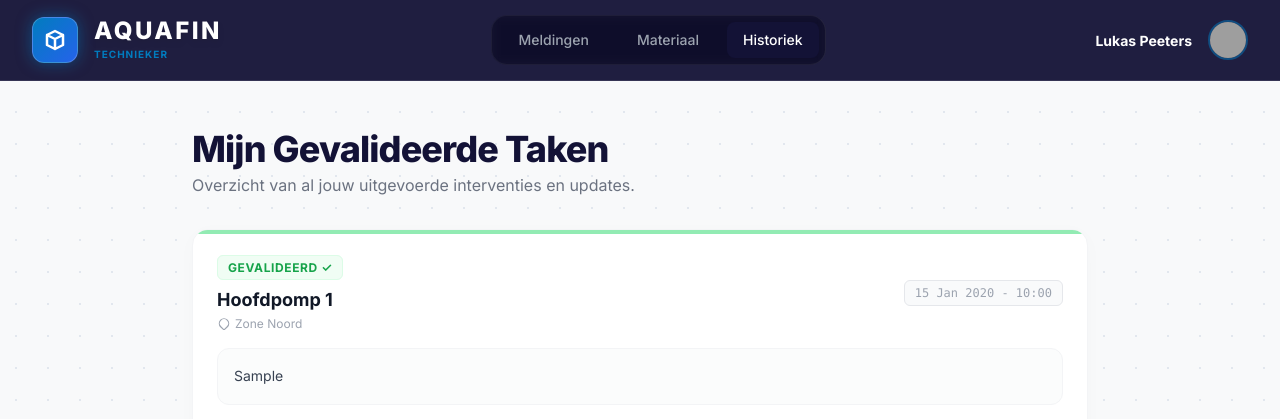
After one commit to kulsoom0704/Aquafin-programming-project, a Laravel app: page /technieker/historiek in a window 1280 px wide. The commit adds this page. Shown: the top 419 px of the page. Run offline with Laravel 12, Linux system fonts and the light colour scheme; data comes from the database, SQL or seed files in the repository; tables that the repository leaves empty hold one stand-in row (values such as "Sample post"); some libraries are stand-ins or nearby versions; grey boxes are pictures that could not be loaded.

Commit message:
feat: historiek pagina toegevoegd voor gevalideerde taken en foto-uploads

```diff
--- a/app/Http/Controllers/InstallatieController.php
+++ b/app/Http/Controllers/InstallatieController.php
@@ -81,19 +81,30 @@ class InstallatieController extends Controller
         return view('technieker.logboek', compact('installatie'));
     }
 
-    // Validatie en opslag van een nieuwe interventienotitie
+    // Validatie en opslag van een nieuwe interventienotitie MET FOTO
     public function storeNotitie(Request $request, $id)
     {
+        // 1. Validatie (Maintenant on autorise les images)
         $request->validate([
-            'opmerking' => 'required|string|min:3'
+            'opmerking' => 'required|string|min:3',
+            'afbeelding' => 'nullable|image|mimes:jpeg,png,jpg,webp|max:5120' // Max 5MB
         ]);
 
         $installatie = Installatie::findOrFail($id);
 
+        // 2. Traitement du fichier image
+        $imagePath = null;
+        if ($request->hasFile('afbeelding')) {
+            // Sauvegarde dans storage/app/public/notities_images
+            $imagePath = $request->file('afbeelding')->store('notities_images', 'public');
+        }
+
+        // 3. Création de la note en base de données
         Notitie::create([
             'installatie_id' => $id,
             'user_id' => 1, // Lukas
-            'opmerking' => $request->opmerking
+            'opmerking' => $request->opmerking,
+            'afbeelding' => $imagePath // Le chemin de l'image est enregistré
         ]);
 
         // Logische update: De laatste onderhoudsdatum wordt direct naar NU gezet
@@ -148,4 +159,29 @@ class InstallatieController extends Controller
 
         return redirect()->back()->with('success', "Bestelling succesvol geregistreerd voor {$request->aantal}x {$onderdeel->naam}.");
     }
+
+    /*
+    |--------------------------------------------------------------------------
+    | Historiek van gevalideerde interventies
+    |--------------------------------------------------------------------------
+    */
+    public function historiek()
+    {
+        try {
+            $actieveTechniekerId = 1;
+
+            $notities = Notitie::where('user_id', $actieveTechniekerId)
+                ->with('installatie')
+                ->latest()
+                ->get();
+
+            return view('technieker.historiek', compact('notities'));
+
+        } catch (\Exception $e) {
+            return view('technieker.historiek', [
+                'notities' => collect(),
+                'error' => 'Er is een fout opgetreden bij het laden van de historiek.'
+            ]);
+        }
+    }
 }
--- a/app/Models/Notitie.php
+++ b/app/Models/Notitie.php
@@ -6,7 +6,8 @@ use Illuminate\Database\Eloquent\Model;
 
 class Notitie extends Model
 {
-    protected $fillable = ['installatie_id', 'user_id', 'opmerking'];
+
+    protected $fillable = ['installatie_id', 'user_id', 'opmerking', 'afbeelding'];
 
     public function installatie()
     {
--- a/resources/views/layouts/app.blade.php
+++ b/resources/views/layouts/app.blade.php
@@ -1,5 +1,6 @@
 <!DOCTYPE html>
 <html lang="nl">
+
 <head>
     {{--
         Bestand: resources/views/layouts/app.blade.php
@@ -16,7 +17,9 @@
         tailwind.config = {
             theme: {
                 extend: {
-                    fontFamily: { sans: ['Inter', 'sans-serif'] },
+                    fontFamily: {
+                        sans: ['Inter', 'sans-serif']
+                    },
                     colors: {
                         aquaBlue: '#017CBF',
                         aquaDark: '#131236',
@@ -27,10 +30,22 @@
         }
     </script>
     <style>
-        ::-webkit-scrollbar { width: 6px; }
-        ::-webkit-scrollbar-track { background: transparent; }
-        ::-webkit-scrollbar-thumb { background: #e2e8f0; border-radius: 10px; }
-        ::-webkit-scrollbar-thumb:hover { background: #017CBF; }
+        ::-webkit-scrollbar {
+            width: 6px;
+        }
+
+        ::-webkit-scrollbar-track {
+            background: transparent;
+        }
+
+        ::-webkit-scrollbar-thumb {
+            background: #e2e8f0;
+            border-radius: 10px;
+        }
+
+        ::-webkit-scrollbar-thumb:hover {
+            background: #017CBF;
+        }
 
         /* Achtergrondraster voor een professionele/technische look */
         .bg-grid {
@@ -39,6 +54,7 @@
         }
     </style>
 </head>
+
 <body class="bg-beigeSoft text-gray-800 font-sans antialiased flex flex-col min-h-screen relative selection:bg-aquaBlue selection:text-white">
 
     <div class="absolute inset-0 z-0 bg-grid opacity-50 pointer-events-none"></div>
@@ -49,7 +65,9 @@
 
                 <div class="flex items-center space-x-4">
                     <div class="bg-gradient-to-br from-aquaBlue to-blue-600 text-white p-2.5 rounded-xl shadow-[0_0_15px_rgba(1,124,191,0.5)] border border-white/20">
-                        <svg class="w-6 h-6" fill="none" stroke="currentColor" viewBox="0 0 24 24"><path stroke-linecap="round" stroke-linejoin="round" stroke-width="2.5" d="M20 7l-8-4-8 4m16 0l-8 4m8-4v10l-8 4m0-10L4 7m8 4v10M4 7v10l8 4"></path></svg>
+                        <svg class="w-6 h-6" fill="none" stroke="currentColor" viewBox="0 0 24 24">
+                            <path stroke-linecap="round" stroke-linejoin="round" stroke-width="2.5" d="M20 7l-8-4-8 4m16 0l-8 4m8-4v10l-8 4m0-10L4 7m8 4v10M4 7v10l8 4"></path>
+                        </svg>
                     </div>
                     <div class="flex flex-col">
                         <span class="text-2xl font-extrabold tracking-widest text-white leading-none drop-shadow-md">AQUAFIN</span>
@@ -63,6 +81,9 @@
                     </a>
                     <a href="{{ route('materiaal.bestellen') }}" class="group flex items-center space-x-2 px-5 py-2 rounded-xl transition-all duration-300 {{ request()->routeIs('materiaal.bestellen') ? 'bg-white/10 text-white shadow-sm' : 'text-gray-400 hover:text-white hover:bg-white/5' }}">
                         <span class="font-medium text-sm">Materiaal</span>
+                    </a>
+                    <a href="{{ route('technieker.historiek') }}" class="px-4 py-2 rounded-lg text-sm font-medium transition-colors {{ Request::routeIs('technieker.historiek') ? 'bg-aquaDark text-white' : 'text-gray-300 hover:text-white' }}">
+                        Historiek
                     </a>
                 </div>
 
@@ -82,4 +103,5 @@
     </main>
 
 </body>
+
 </html>
--- /dev/null
+++ b/resources/views/technieker/historiek.blade.php
@@ -0,0 +1,72 @@
+@extends('layouts.app')
+
+@section('title', 'Mijn Historiek')
+
+@section('content')
+<div class="max-w-4xl mx-auto">
+
+    {{-- Koptekst --}}
+    <div class="mb-8">
+        <h1 class="text-4xl font-extrabold text-aquaDark tracking-tight mb-1">Mijn Gevalideerde Taken</h1>
+        <p class="text-gray-500">Overzicht van al jouw uitgevoerde interventies en updates.</p>
+    </div>
+
+    {{-- Foutafhandeling --}}
+    @if(isset($error))
+        <div class="flex items-center bg-red-50 border border-red-100 p-4 rounded-xl mb-8">
+            <p class="text-red-800 font-medium">{{ $error }}</p>
+        </div>
+    @endif
+
+    {{-- Lijst met validaties --}}
+    @if($notities->count() > 0)
+        <div class="space-y-6">
+            @foreach($notities as $notitie)
+                <div class="bg-white rounded-2xl p-6 border border-gray-100 shadow-[0_4px_20px_rgb(0,0,0,0.02)] relative overflow-hidden">
+                    <div class="absolute top-0 left-0 w-full h-1 bg-green-400 opacity-60"></div>
+
+                    <div class="flex flex-col sm:flex-row justify-between items-start sm:items-center mb-4 gap-2">
+                        <div>
+                            <span class="text-xs font-bold text-green-600 bg-green-50 px-2.5 py-1 rounded-md border border-green-100 uppercase tracking-wider">
+                                Gevalideerd ✓
+                            </span>
+                            <h3 class="text-lg font-bold text-gray-900 mt-2">
+                                {{ $notitie->installatie->naam ?? 'Onbekende installatie' }}
+                            </h3>
+                            <p class="text-xs text-gray-400 flex items-center mt-0.5">
+                                <svg class="w-3.5 h-3.5 mr-1" fill="none" stroke="currentColor" viewBox="0 0 24 24"><path stroke-linecap="round" stroke-linejoin="round" stroke-width="2" d="M17.657 16.657L13.414 20.9a1.998 1.998 0 01-2.827 0l-4.244-4.243a8 8 0 1111.314 0z"></path></svg>
+                                {{ $notitie->installatie->locatie ?? 'Geen locatie' }}
+                            </p>
+                        </div>
+                        <span class="text-xs font-mono font-medium text-gray-400 bg-gray-50 px-2.5 py-1 rounded-md border border-gray-200">
+                            {{ $notitie->created_at->format('d M Y - H:i') }}
+                        </span>
+                    </div>
+
+                    {{-- De ingevoerde tekst --}}
+                    <div class="bg-gray-50/60 rounded-xl p-4 border border-gray-100 text-sm text-gray-700 leading-relaxed">
+                        {{ $notitie->opmerking }}
+                    </div>
+
+                    {{-- Als er een foto is geüpload, tonen we die hier --}}
+                    @if($notitie->afbeelding)
+                        <div class="mt-4 rounded-xl overflow-hidden border border-gray-200 bg-gray-50 max-w-md">
+                            <img src="{{ asset('storage/' . $notitie->afbeelding) }}" alt="Bewijs" class="w-full h-auto max-h-48 object-cover">
+                        </div>
+                    @endif
+                </div>
+            @endforeach
+        </div>
+    @else
+        {{-- Lege staat --}}
+        <div class="flex flex-col items-center justify-center h-64 text-center bg-white rounded-2xl border-2 border-dashed border-gray-200">
+            <div class="bg-gray-50 p-4 rounded-full mb-4 shadow-inner">
+                <svg class="w-10 h-10 text-gray-300" fill="none" stroke="currentColor" viewBox="0 0 24 24"><path stroke-linecap="round" stroke-linejoin="round" stroke-width="2" d="M9 5H7a2 2 0 00-2 2v12a2 2 0 002 2h10a2 2 0 002-2V7a2 2 0 00-2-2h-2M9 5a2 2 0 002 2h2a2 2 0 002-2M9 5a2 2 0 012-2h2a2 2 0 012 2"></path></svg>
+            </div>
+            <h3 class="text-lg font-bold text-gray-800 mb-1">Nog geen geschiedenis</h3>
+            <p class="text-gray-400 text-sm max-w-sm">Je hebt momenteel nog geen onderhoudstaken gevalideerd via dit account.</p>
+        </div>
+    @endif
+
+</div>
+@endsection
--- a/routes/web.php
+++ b/routes/web.php
@@ -33,4 +33,6 @@ Route::controller(InstallatieController::class)->group(function () {
 
     Route::post('/materiaal/bestellen', 'storeBestelling')->name('materiaal.store');
 
+    Route::get('/technieker/historiek', [InstallatieController::class, 'historiek'])->name('technieker.historiek');
+
 });
```
Also changed, not shown: resources/views/technieker/logboek.blade.php (+18 -5 lines), database/migrations/2026_06_04_155525_add_afbeelding_to_notities_table.php (added).
